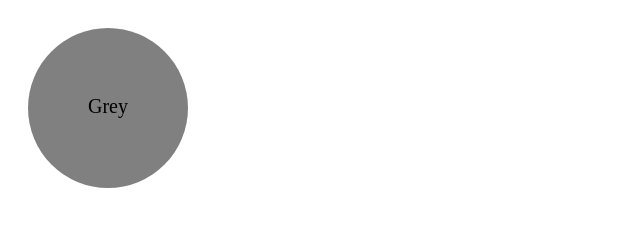
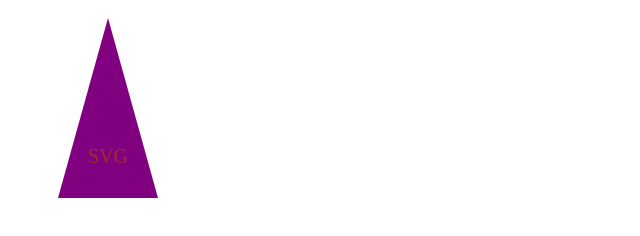
Before and after one commit to Edesp1/SVG-logo-maker, a website: page logo.html in a window 1280 px wide. Shown: the whole page, without its empty margins (0-640 px from the left). Drawn offline with Linux system fonts and the light colour scheme.

Commit message:
added readme file and screenshots

```diff
--- a/logo.html
+++ b/logo.html
@@ -7,6 +7,6 @@
             <title>Logo</title>
         </head>
         <body>
-            <svg width="200" height="200" xmlns="http://www.w3.org/2000/svg"><circle cx="100" cy="100" r="80" fill="grey" /><text x="100" y="100" font-size="20" text-anchor="middle" dominant-baseline="middle" fill="black">Grey</text></svg>
+            <svg width="200" height="200" xmlns="http://www.w3.org/2000/svg"><polygon points="100,10 150,190 50,190" fill="Purple" /><text x="100" y="150" font-size="20" text-anchor="middle" dominant-baseline="middle" fill="brown">SVG</text></svg>
         </body>
         </html>
```
Also changed, not shown: README.md, assets/screenshot1.png (added), assets/screenshot2.png (added).
